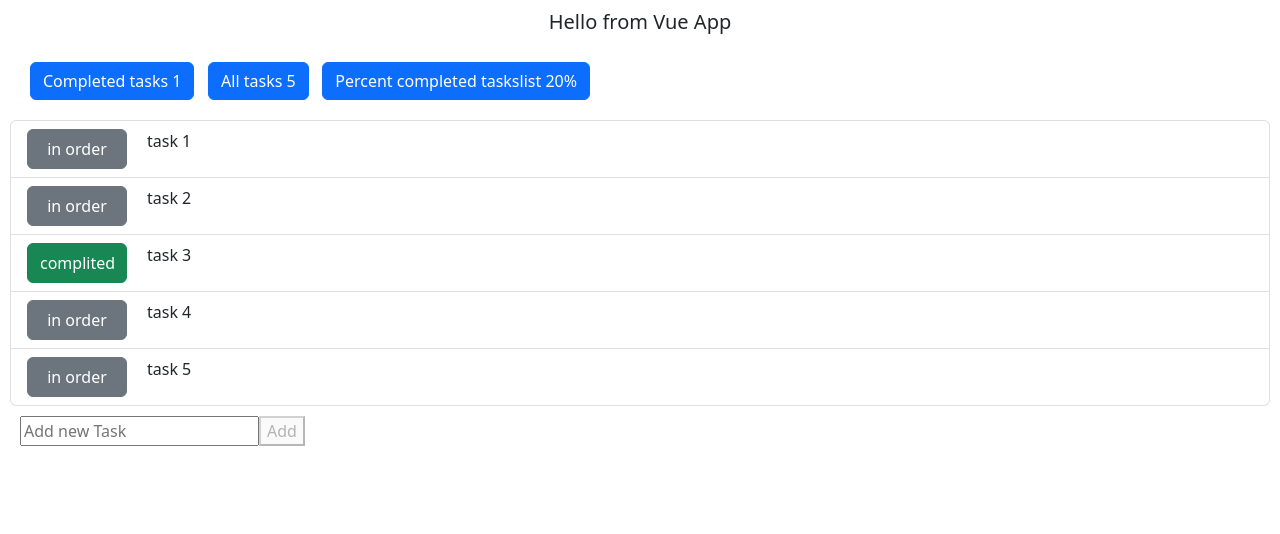
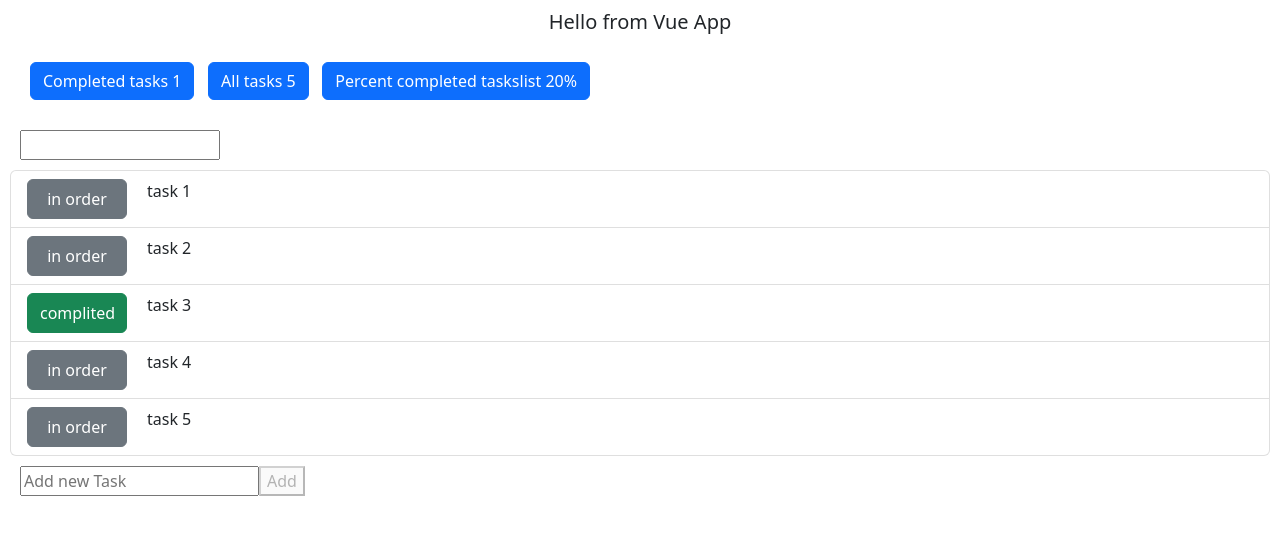
Before and after one commit to viknem31324/ViktorNemovVueLesson, a Vue app: page / in a window 1280 px wide. Shown: the top 534 px of the page. Built offline with nearby package versions, Linux system fonts and the light colour scheme.

Commit message:
Задание 6: добавил форму с поиском задач по описанию

```diff
--- a/src/App.vue
+++ b/src/App.vue
@@ -10,9 +10,12 @@
         Percent completed taskslist {{ taskComplPercent }}%
       </div>
     </div>
+
+    <input type="search" class="searchTask" v-model="search" />
+
     <div class="list-group">
       <AppTodoItem
-        v-for="task in todoItems"
+        v-for="task in searchHandler()"
         v-bind:key="task.id"
         v-bind:id="task.id"
         v-bind:text="task.text"
@@ -45,6 +48,7 @@ export default {
   data() {
     return {
       newTextTask: "",
+      search: "",
       message: "Hello from Vue App",
       todoItems: [
         { id: 1, text: "task 1", done: false },
@@ -70,6 +74,11 @@ export default {
     checkDone(arr) {
       let a = this.todoItems.find((x) => x.id === arr[1]);
       a.done = arr[0];
+    },
+    searchHandler() {
+      return this.todoItems.filter((task) => {
+        return task.text.toLowerCase().includes(this.search.toLowerCase());
+      });
     },
   },
   computed: {
@@ -108,4 +117,12 @@ export default {
   justify-content: space-between;
   padding: 20px;
 }
+.info {
+  margin: 0;
+  padding: 10px;
+}
+.searchTask {
+  max-width: 200px;
+  margin: 10px;
+}
 </style>
```
